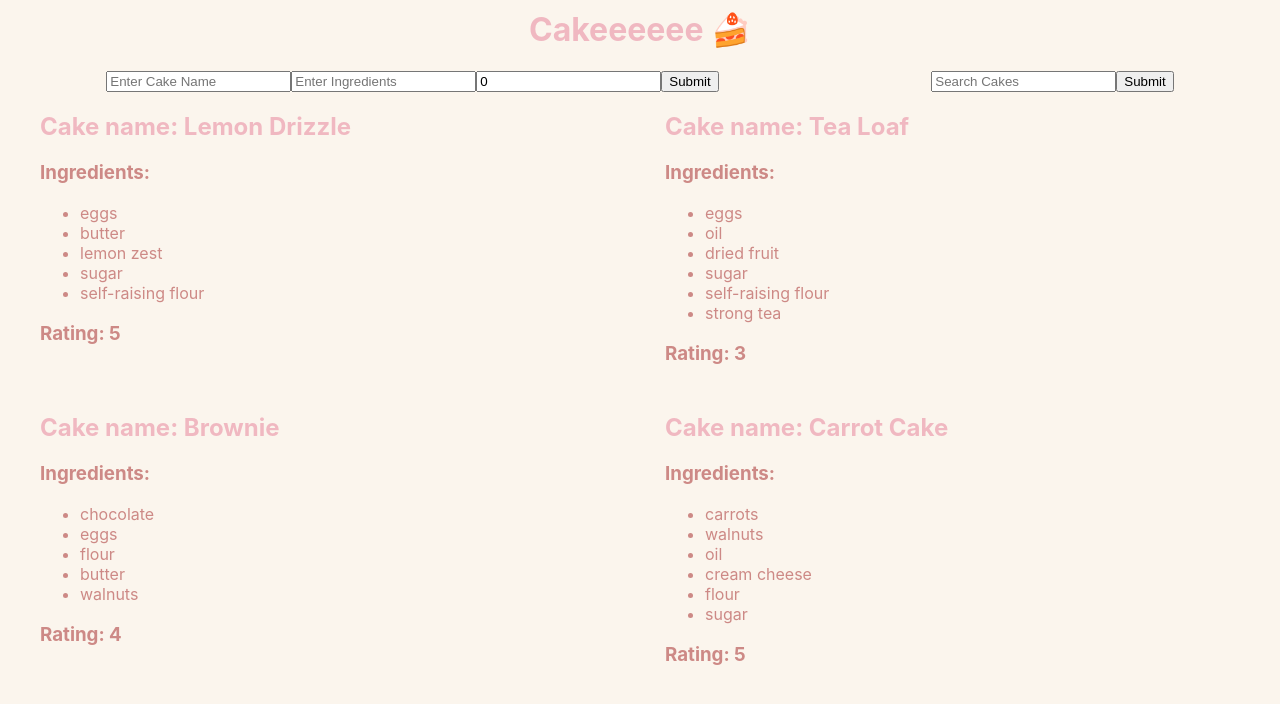
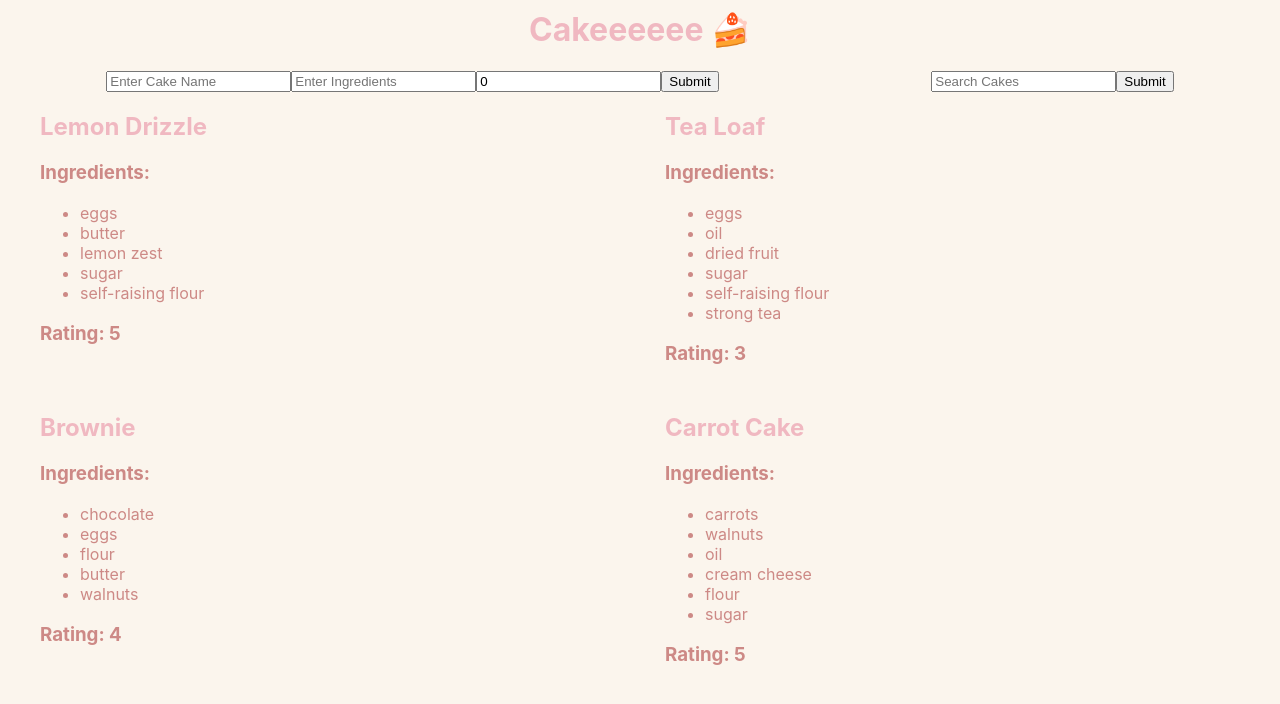
Before and after one commit to L1ly-42/Week08Day4_BakeryCont, a React (Create React App) app: page / in a window 1280 px wide. Shown: the top 704 px of the page. Built offline with nearby package versions, Linux system fonts and the light colour scheme.

Commit message:
update cake naming

```diff
--- a/src/component/Cake.js
+++ b/src/component/Cake.js
@@ -12,7 +12,7 @@ const Cake = ({cake}) => {
 
     return (
         <div className="cakeItem">
-        <h2> Cake name: {cake.cakeName} </h2>
+        <h2> {cake.cakeName} </h2>
         <h3>Ingredients:</h3>
         <ul>
             {createNewItem()}
```
